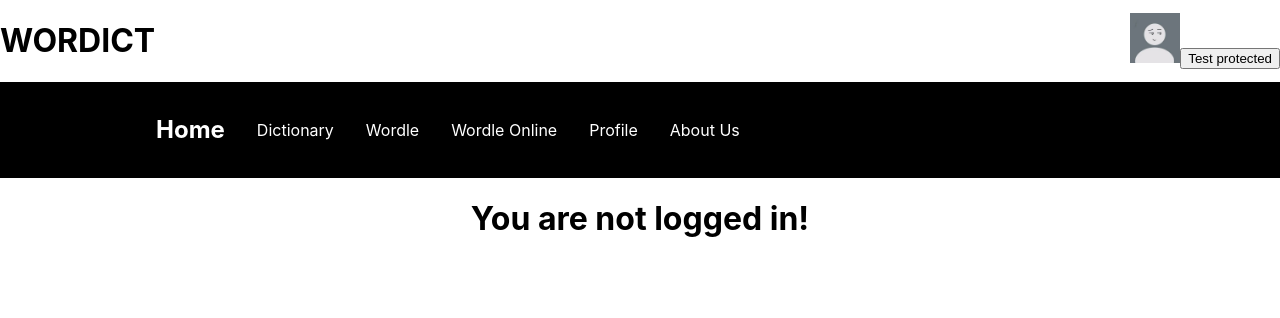
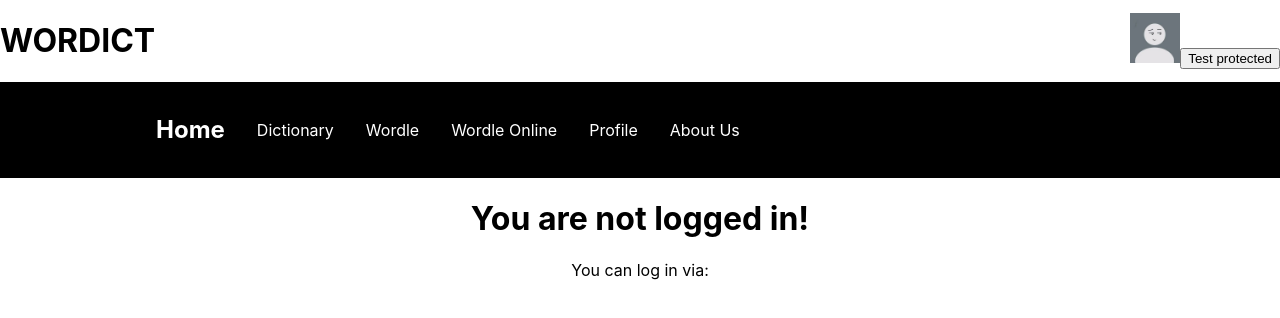
Before and after one commit to MarkProjs/wordict-project, a React (Create React App) app in the folder client/: page /login in a window 1280 px wide. Shown: the top 318 px of the page. Built offline with nearby package versions, Linux system fonts and the light colour scheme; no server answers.

Commit message:
made the switching work but not fully working yet as it does not immediately render the profile componenet

```diff
--- a/client/src/App.js
+++ b/client/src/App.js
@@ -5,7 +5,7 @@ import { useState } from 'react';
 
 function App() {
   const [userName, setUserName] = useState("");
-  // const [userEmail, setUserEmail] = useState("");
+  const [userEmail, setUserEmail] = useState("");
   const [userPic, setUserPic] = useState("/img/default.jpg");
 
 
--- a/client/src/components/Nav.js
+++ b/client/src/components/Nav.js
@@ -22,7 +22,9 @@ function Nav(props) {
           <Route path="/about" exact element={<AboutUs/>} />
           <Route path="/profile"
             exact element={props.userName ? <Profile/> : <Navigate to="/login"/>} />
-          <Route path="/login" exact element={<LogIn/>} />
+          <Route path="/login" exact element={<LogIn
+            userName={props.userName}
+            handleLogin={props.handleLogin}/>} />
           <Route path="/*" exact element= {<Error/>}/>
         </Routes>
       </Router>
--- a/client/src/components/pages/LogIn.js
+++ b/client/src/components/pages/LogIn.js
@@ -4,13 +4,16 @@ function Login(props) {
   return(
     <div>
       <h1>You are not logged in!</h1>
+      <p>You can log in via: </p>
       <GoogleOAuthProvider clientId={process.env.REACT_APP_GOOGLE_CLIENT_ID}>
+        {!props.userName &&
           <GoogleLogin
             onSuccess={props.handleLogin}
             onError={()=>{
               console.log('Login Failed');
             }}
           />
+        }
       </GoogleOAuthProvider>
     </div>
   );
```
Lines whose indentation alone changed are shown as unchanged.
